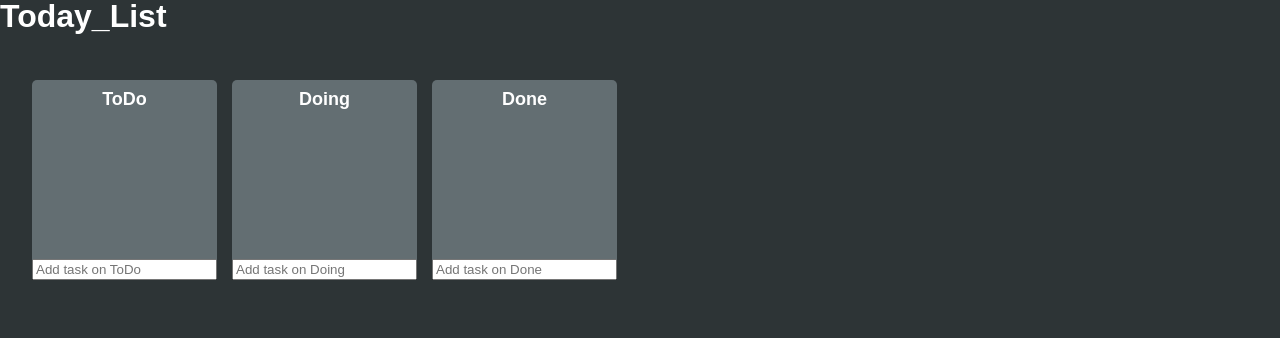
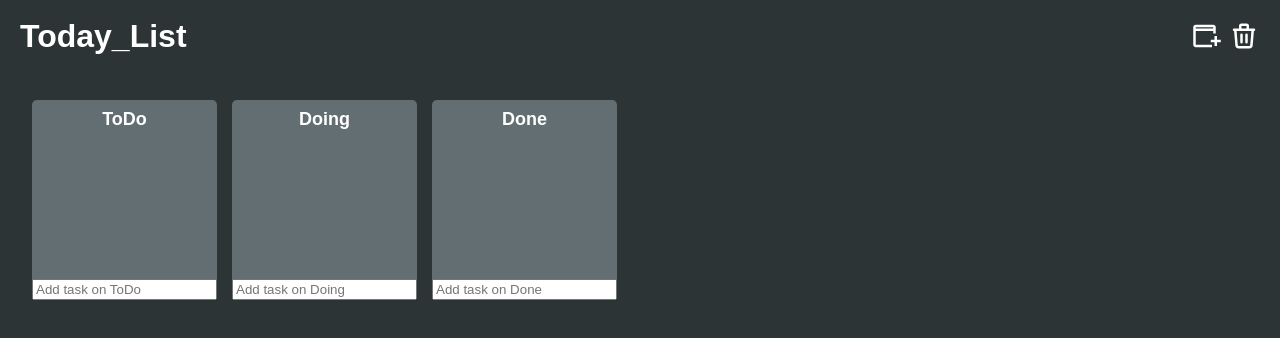
Before and after one commit to JHKIMS/Recap-Trello, a React (Create React App) app: page / in a window 1280 px wide. Shown: the top 338 px of the page. Built offline with nearby package versions, Linux system fonts and the light colour scheme.

Commit message:
Trello: 추가기능 개발 위한 아이콘 추가

```diff
--- a/package.json
+++ b/package.json
@@ -3,6 +3,9 @@
   "version": "0.1.0",
   "private": true,
   "dependencies": {
+    "@fortawesome/fontawesome-svg-core": "^6.4.2",
+    "@fortawesome/free-solid-svg-icons": "^6.4.2",
+    "@fortawesome/react-fontawesome": "^0.2.0",
     "@tanstack/react-query": "^4.32.0",
     "@tanstack/react-query-devtools": "^4.32.0",
     "@testing-library/jest-dom": "^5.17.0",
@@ -60,5 +63,5 @@
     "@types/react-router-dom": "^5.3.3",
     "@types/styled-components": "^5.1.26"
   },
-  "homepage":"https://JHKIMS.github.io/Todo"
+  "homepage": "https://JHKIMS.github.io/Todo"
 }
--- a/src/App.tsx
+++ b/src/App.tsx
@@ -3,6 +3,9 @@ import { useRecoilState } from "recoil";
 import { styled } from "styled-components";
 import { toDoState } from "./atoms";
 import Board from "./Components/Board";
+import { library } from "@fortawesome/fontawesome-svg-core";
+import { faPlusCircle, faPlusSquare } from "@fortawesome/free-solid-svg-icons";
+library.add(faPlusSquare, faPlusCircle);
 
 const Wrapper = styled.div`
   display: flex;
@@ -21,12 +24,52 @@ const Boards = styled.div`
   margin-top: 3rem;
   margin-left: 2rem;
 `;
+
+const NavContainer = styled.div`
+  display: flex;
+  justify-content: space-between;
+  margin-right: 20px;
+  margin-left: 20px;
+  margin-top: 20px;
+`;
 const Title = styled.h1`
   font-size: 2rem;
   font-weight: 600;
   transition: color 0.3s;
   color: white;
 `;
+
+const BtnContainer = styled.div`
+  display: flex;
+  gap: 5px;
+`;
+const Button = styled.button`
+  cursor: pointer;
+  border: none;
+  display: flex;
+  align-items: center;
+  justify-content: center;
+  font-size: 1.8rem;
+  width: 2rem;
+  height: 2rem;
+  background: none;
+  padding: 0;
+  svg {
+    height: 30px;
+  }
+`;
+const Trash = styled.div`
+  display: flex;
+  align-items: center;
+  justify-content: center;
+  width: 2rem;
+  height: 2rem;
+  svg {
+    height: 30px;
+  }
+`;
+const NewBoard = styled.div`
+`
 
 function App() {
   const [toDos, setToDos] = useRecoilState(toDoState);
@@ -64,9 +107,47 @@ function App() {
       });
     }
   };
+  const test = () => {
+    console.log("박스 안 생김?");
+  };
   return (
     <>
-      <Title>Today_List</Title>
+      <NavContainer>
+        <Title>Today_List</Title>
+        <BtnContainer>
+          <Button onClick={test}>
+            <svg
+              width="512"
+              height="512"
+              viewBox="0 0 24 24"
+              xmlns="http://www.w3.org/2000/svg"
+            >
+              <path
+                fill="#ffffff"
+                d="M18 20v-3h-3v-2h3v-3h2v3h3v2h-3v3h-2ZM3 21q-.825 0-1.413-.588T1 19V5q0-.825.588-1.413T3 3h14q.825 0 1.413.588T19 5v5h-2V8H3v11h13v2H3ZM3 6h14V5H3v1Zm0 0V5v1Z"
+              />
+            </svg>
+          </Button>
+          <Trash>
+            <svg
+              width="512"
+              height="512"
+              viewBox="0 0 24 24"
+              xmlns="http://www.w3.org/2000/svg"
+            >
+              <path
+                fill="none"
+                stroke="#ffffff"
+                strokeLinecap="round"
+                strokeLinejoin="round"
+                strokeWidth="2"
+                d="M4 7h16m-10 4v6m4-6v6M5 7l1 12a2 2 0 0 0 2 2h8a2 2 0 0 0 2-2l1-12M9 7V4a1 1 0 0 1 1-1h4a1 1 0 0 1 1 1v3"
+              />
+            </svg>
+          </Trash>
+        </BtnContainer>
+      </NavContainer>
+
       <DragDropContext onDragEnd={onDragEnd}>
         <Wrapper>
           <Boards>
--- a/src/Components/Board.tsx
+++ b/src/Components/Board.tsx
@@ -1,7 +1,6 @@
 import { Droppable } from "react-beautiful-dnd";
 import DragabbleCard from "./DragabbleCard";
 import { styled } from "styled-components";
-import { useRef } from "react";
 import { useForm } from "react-hook-form";
 import { ITodo, toDoState } from "../atoms";
 import { useSetRecoilState } from "recoil";
@@ -23,16 +22,19 @@ const Title = styled.h2`
   color: white;
 `;
 const Area = styled.div<IAreaProps>`
-  background-color: ${(props) =>
-    props.isDraggingOver
+  background-color: ${(props) => {
+    const { isDraggingOver, isDraggingFromThis, ...rest } = props;
+    return isDraggingOver
       ? "#2d3436"
-      : props.isDraggingFromThis
+      : isDraggingFromThis
       ? "#ced6e0"
-      : "transparent"};
+      : "transparent";
+  }};
   flex-grow: 1;
   transition: background-color 0.3s ease-in-out;
   padding: 20px;
 `;
+
 const Form = styled.form`
   width: 100%;
   input {
@@ -70,7 +72,7 @@ function Board({ toDos, boardId }: IBoardProps) {
     setValue("toDo", "");
   };
   return (
-    <div>
+    <>
       <Wrapper>
         <Title>{boardId}</Title>
         <Droppable droppableId={boardId}>
@@ -93,6 +95,7 @@ function Board({ toDos, boardId }: IBoardProps) {
             </Area>
           )}
         </Droppable>
+
         <Form onSubmit={handleSubmit(onValid)}>
           <input
             {...register("toDo", { required: true })}
@@ -101,7 +104,7 @@ function Board({ toDos, boardId }: IBoardProps) {
           />
         </Form>
       </Wrapper>
-    </div>
+    </>
   );
 }
 
--- a/src/Components/DragabbleCard.tsx
+++ b/src/Components/DragabbleCard.tsx
@@ -19,7 +19,8 @@ interface IDraggableCardProps {
 
 function DraggableCard({ toDoId, toDoText, index }: IDraggableCardProps) {
   return (
-    <Draggable draggableId={toDoId+""} index={index}>
+    <>
+      <Draggable draggableId={toDoId + ""} index={index}>
         {(magic, snapshot) => (
           <Card
             isDragging={snapshot.isDragging}
@@ -31,6 +32,7 @@ function DraggableCard({ toDoId, toDoText, index }: IDraggableCardProps) {
           </Card>
         )}
       </Draggable>
+    </>
   );
 }
 
--- a/src/atoms.tsx
+++ b/src/atoms.tsx
@@ -16,3 +16,15 @@ export const toDoState = atom<IToDoState>({
         Done: [],
     },
 })
+export const boardState = atom({
+    key: "boardState",
+    default: [],
+})
+export const garbageState = atom({
+    key: "garbageState",
+    default: [],
+})
+export const boardModalState = atom<boolean>({
+    key: "boardModalState",
+    default: false,
+})
```
Also changed, not shown: 2 other files (tests, documents, lock files or other folders). Lines whose indentation alone changed are shown as unchanged.
